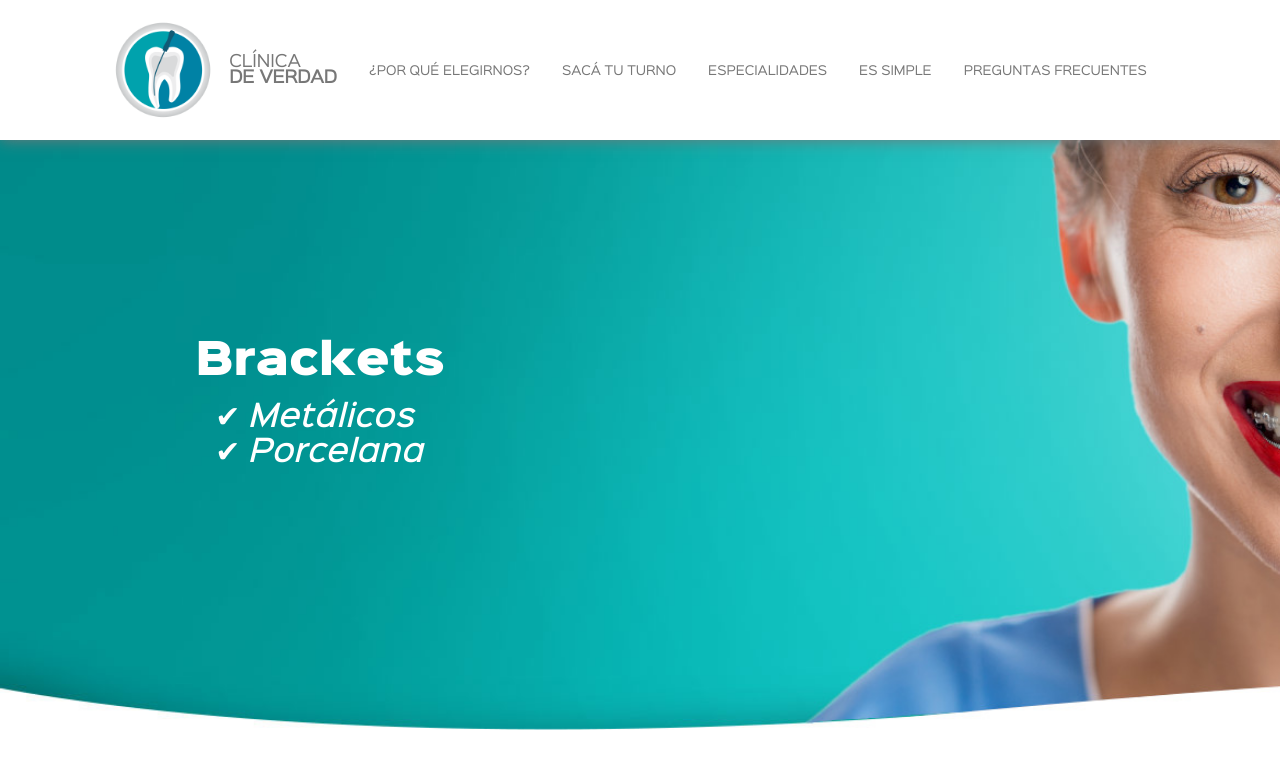
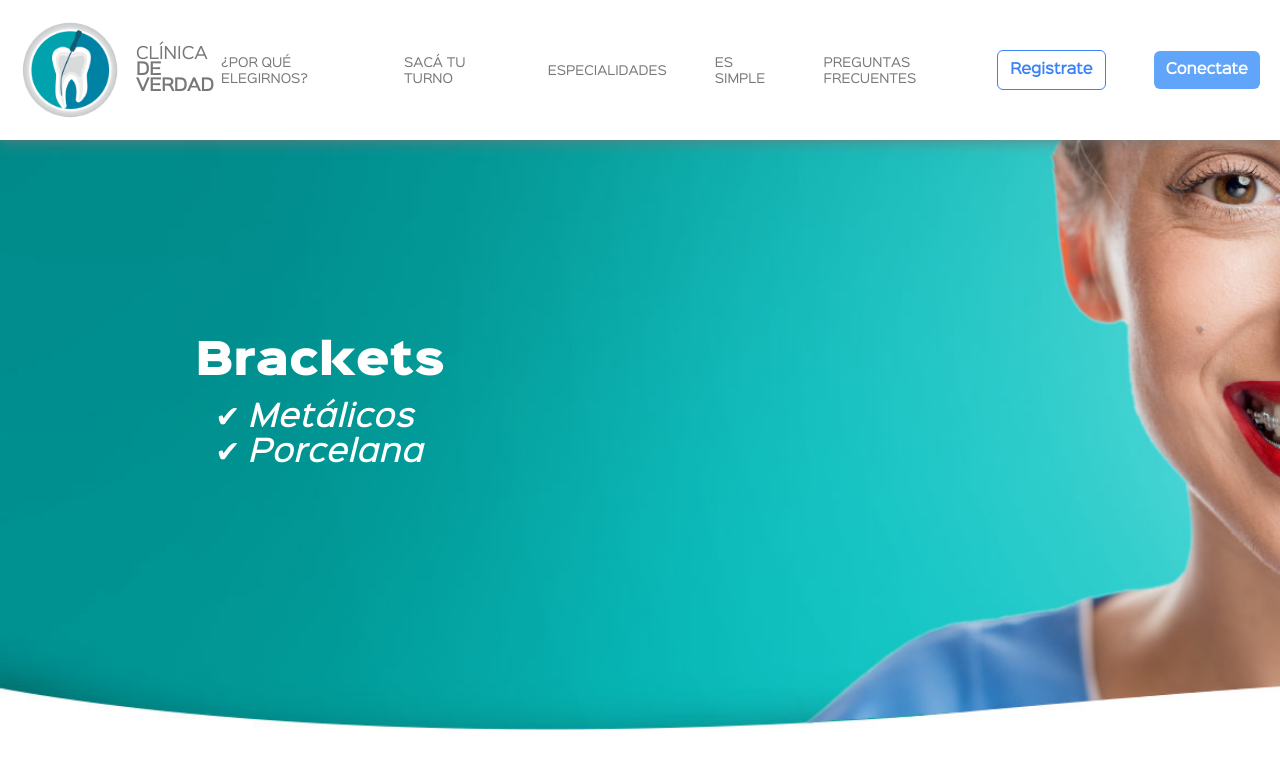
Before and after one commit to alanpisani/turnero-front, a React (Vite) app: page / in a window 1280 px wide. Shown: the top 768 px of the page. Built offline with nearby package versions, Linux system fonts and the light colour scheme.

Commit message:
creado component LogContainer

```diff
--- a/src/components/Header/Header.css
+++ b/src/components/Header/Header.css
@@ -12,8 +12,6 @@ nav {
     display: flex;
     font-family:"Sinkin Sans 400 Regular";
     align-items: center;
-    justify-content: center;
-    gap: 2rem;
 }
 
 nav a{
@@ -24,7 +22,14 @@ nav a{
 nav ul {
     display: flex;
     justify-content: center;
-    gap: 2rem;
+    align-items: center;
+    gap: 3rem;
     list-style: none;
     padding-right: 20px;
 }
+
+.algo{
+    display: flex;
+    flex: 1;
+    justify-content: space-evenly;
+}
--- a/src/components/Header/Header.tsx
+++ b/src/components/Header/Header.tsx
@@ -3,20 +3,23 @@ import "./Header.css"
 import Logo from "../Logo/Logo";
 import { navItems } from "../../data/navItems";
 import NavItem from "./NavItem/NavItem";
+import LogContainer from "./LogContainer/LogContainer";
 
 export default function Header(){
     return (
         <header>
             <nav>
+                <div className="algo">
                     <a href="index.html">
                         <Logo title="CLÍNICA" subtitle="DE VERDAD" />
                     </a>
-
                     <ul id="nav-list">
                         {navItems.map((item, index) => (
                             <NavItem key= {index} title={item.title.toUpperCase()} navItemId={item.navItemId} />
                         ))}
                     </ul>
+                </div>
+                <LogContainer />
             </nav>
         </header>
     );
--- /dev/null
+++ b/src/components/Header/LogContainer/LogContainer.css
@@ -0,0 +1,30 @@
+.log-container{
+    display: flex;
+    align-items: center;
+    gap:3rem;
+}
+
+.secondary-button{
+    padding:12px;
+    cursor: pointer;
+    background-color: #60a5fa;
+    color: var(--blanco);
+    border-radius: 6px;
+    font-size: 14px;
+    font-weight: 600;
+    border: 0;
+}
+
+.secondary-button:hover{
+    background-color: #3b82f6;
+}
+
+.tertiary-button{
+    background-color: var(--blanco);
+    color: #3b82f6;
+    border: 1px solid #3b82f6;
+}
+
+.tertiary-button:hover{
+    background-color: aliceblue;
+}
--- /dev/null
+++ b/src/components/Header/LogContainer/LogContainer.tsx
@@ -0,0 +1,37 @@
+import { Link } from "react-router-dom";
+import "./LogContainer.css";
+
+export default function LogContainer(){
+
+    const token = localStorage.getItem("token");
+    const isLoggedIn: boolean = !!token;
+
+    return (
+
+        <div className="log-container">
+            {
+                isLoggedIn ? (
+                    <>
+                        <p>Bienvenido, Alan</p>
+                        <Link to="perfil">
+                            <button className="secondary-button">Mi perfil</button>
+                        </Link>
+                    </>
+                )
+                : (
+                    <>
+                        <Link to="/registrarse">
+                            <button className="secondary-button tertiary-button">Registrate</button>
+                        </Link>
+                        <Link to="/conectate">
+                            <button className="secondary-button">Conectate</button>
+                        </Link>
+                    </>
+
+                )
+            }
+
+
+        </div>
+    );
+}
--- a/src/components/SignUp/SignUpForm/SignUpForm.tsx
+++ b/src/components/SignUp/SignUpForm/SignUpForm.tsx
@@ -13,7 +13,7 @@ export function SignUpForm() {
 
 const onSubmit = async (data: SignUpFormType) => {
   try {
-    clearErrors(); // 🔥 limpia errores previos
+    clearErrors();
 
     const response = await fetch("http://localhost:5295/api/paciente", {
       method: "POST",
```
Lines whose indentation alone changed are shown as unchanged.
